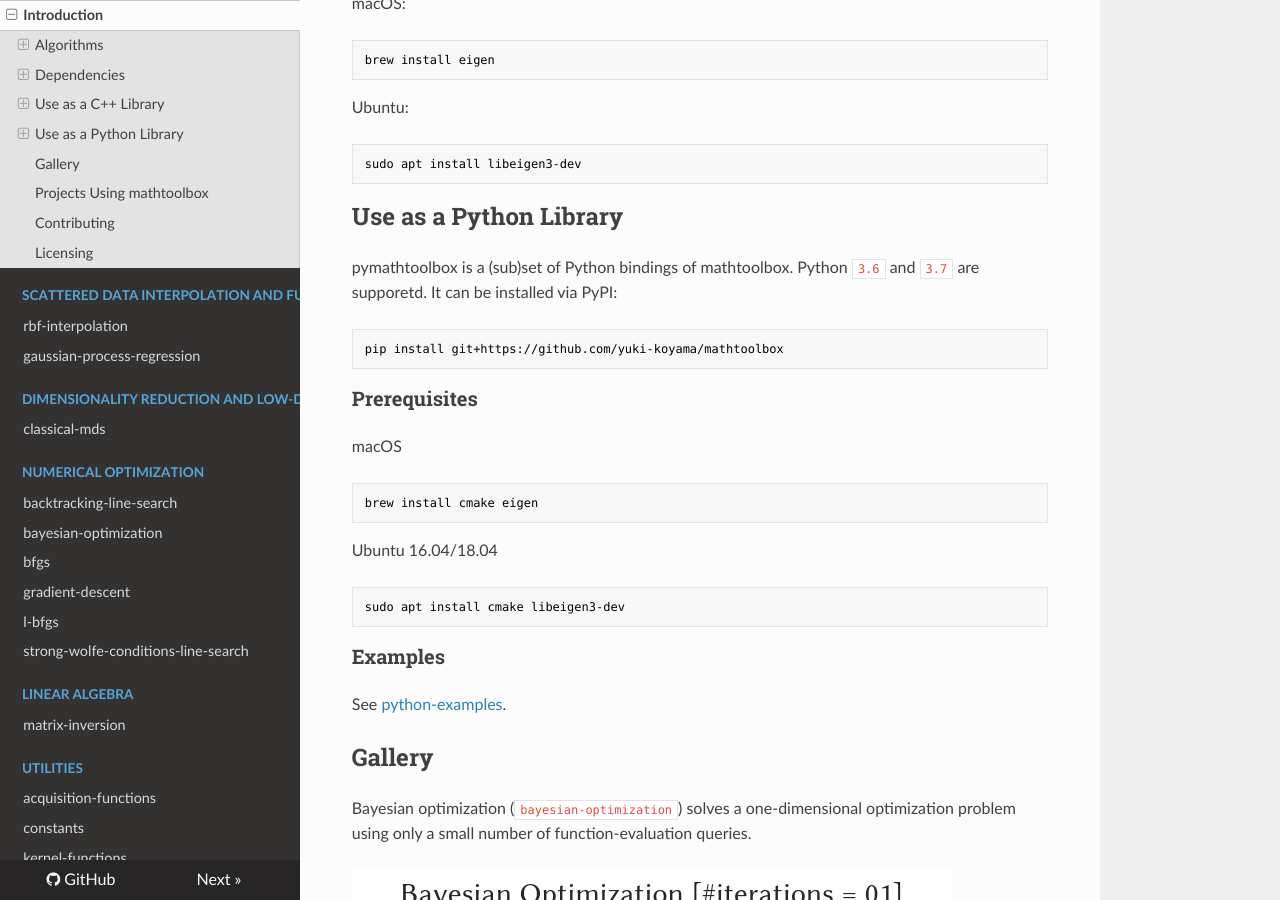
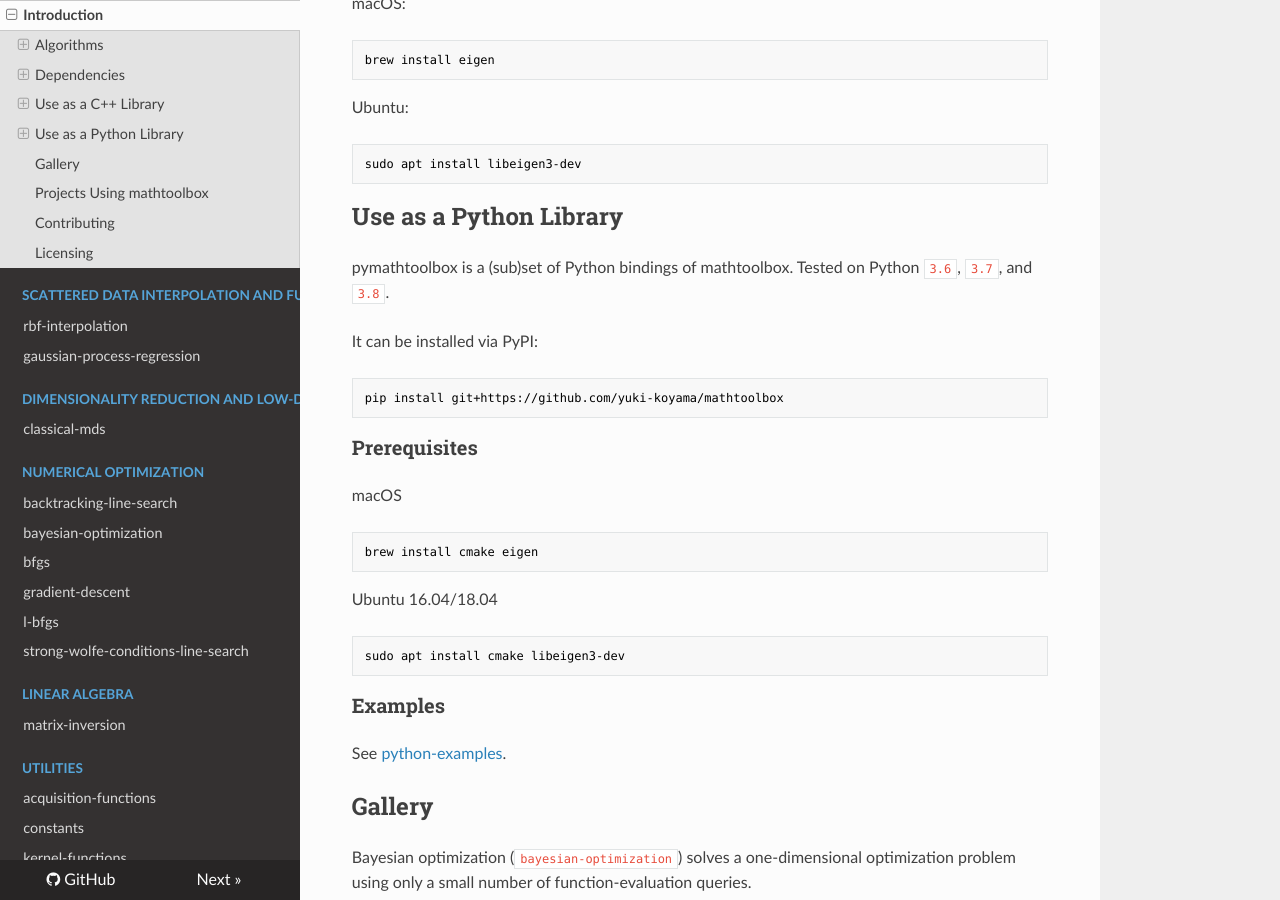
Before and after one commit to yuki-koyama/mathtoolbox, an MkDocs documentation site: the page built from docs/index.md, in a window 1280 px wide and 900 px high, scrolled down 2332 px. Built offline with MkDocs 1.6.1, drawn with Linux system fonts in a browser that asks for light colours; nearby versions of some CDN libraries.

Commit message:
Support python 3.8

````diff
--- a/docs/index.md
+++ b/docs/index.md
@@ -97,7 +97,9 @@ sudo apt install libeigen3-dev
 
 ## Use as a Python Library
 
-pymathtoolbox is a (sub)set of Python bindings of mathtoolbox. Python `3.6` and `3.7` are supporetd. It can be installed via PyPI:
+pymathtoolbox is a (sub)set of Python bindings of mathtoolbox. Tested on Python `3.6`, `3.7`, and `3.8`.
+
+It can be installed via PyPI:
 ```
 pip install git+https://github.com/yuki-koyama/mathtoolbox
 ```
````
Also changed, not shown: README.md (+3 -1 lines), 2 other files.
